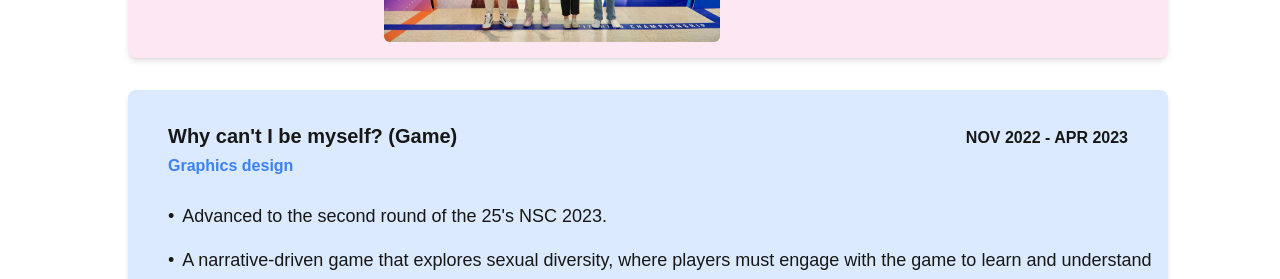
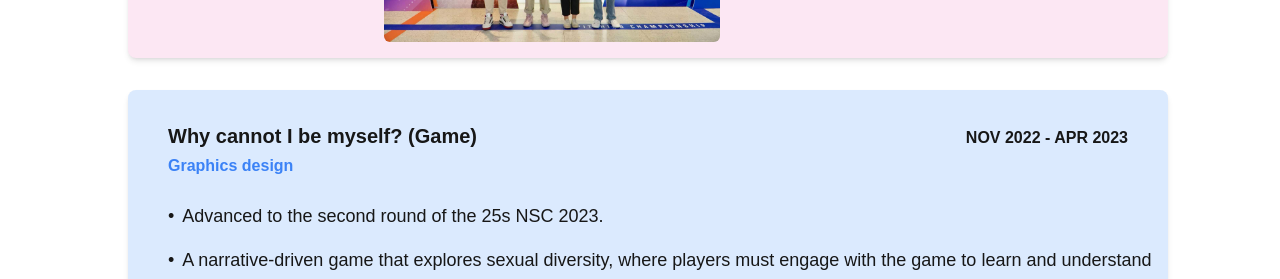
Before and after one commit to ThidalakMuaengphaen/portfolio, a Next.js app: page / in a window 1280 px wide. Shown: the part 2580-2859 px from the top of the page. Built offline with nearby package versions, Linux system fonts and the light colour scheme.

Commit message:
edit text

```diff
--- a/app/page.tsx
+++ b/app/page.tsx
@@ -1,4 +1,3 @@
-import Image from "next/image";
 import Navbar from '@/components/nav';
 import Hero from "@/components/hero";
 import Education from "@/components/education";
--- a/components/experience.tsx
+++ b/components/experience.tsx
@@ -183,7 +183,7 @@ const Experience: React.FC = () => {
       {/*project5*/}
       <div className="bg-blue-100 ml-32 mr-28 mb-8 text-primaryBlue p-4 rounded-lg shadow-md">
         <div className="flex justify-between items-center">
-          <h3 className="text-xl ml-6 mb-1 mt-4 font-bold">Why can't I be myself? (Game)</h3>
+          <h3 className="text-xl ml-6 mb-1 mt-4 font-bold">Why cannot I be myself? (Game)</h3>
           <h3 className="text-m mr-6 mt-4 font-bold">NOV 2022 - APR 2023</h3>
         </div>
 
@@ -191,7 +191,7 @@ const Experience: React.FC = () => {
         <ul className="space-y-4 text-lg">
           <li className="flex items-start ml-6">
             <span className="mr-2">•</span>
-            Advanced to the second round of the 25's NSC 2023.
+            Advanced to the second round of the 25s NSC 2023.
           </li>
           <li className="flex items-start ml-6">
             <span className="mr-2">•</span>
```
